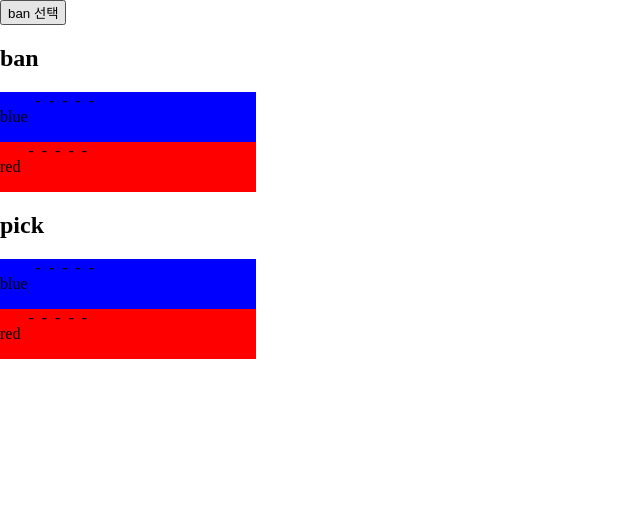
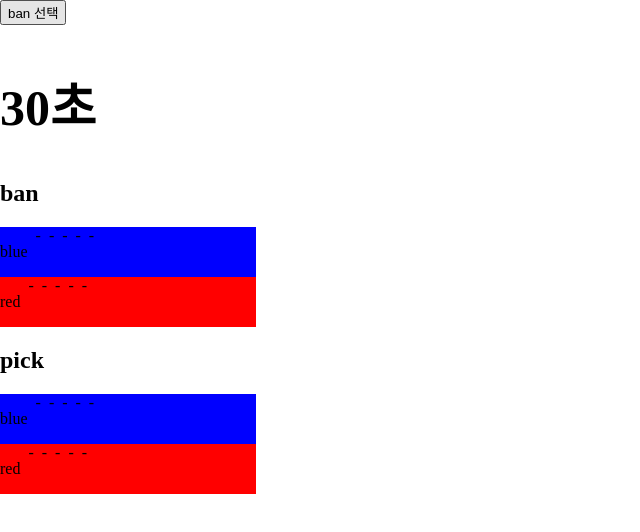
Before and after one commit to kdt-ful-class-three-group/KDT-FUL-3_subject-5-exam, a website: page index.html in a window 1280 px wide. Shown: the whole page, without its empty margins (0-640 px from the left). Drawn offline with Linux system fonts and the light colour scheme; files that its build step writes are made by us from their sources; no server answers; files whose address does not match are found by name.

Commit message:
2팀 타이머 합치기 시작

```diff
--- a/client/src/components/banPickService.js
+++ b/client/src/components/banPickService.js
@@ -140,3 +140,8 @@ restartBtn.addEventListener('click', () => {
   //리스트 초기화
   location.reload();
 })
+
+
+//30초 감소하는 걸 화면에 보여줘야함
+//30초 지나면 버튼이 클릭되어야 함
+//pick안하면 완전 처음부터 => 리셋버튼 눌림 + 'pick안해서 돌아감'
--- a/client/src/components/startTimer.js
+++ b/client/src/components/startTimer.js
@@ -5,11 +5,13 @@ import { CHAMPOBJ } from "../obj/CHAMPOBJ_yunjonghwan.js"
  */
 function startTimer() {
   const time = CHAMPOBJ.time;
+  //intervalName을 멈춤, 30초로 초기화
   if(time.intervalName !== '') {
     clearInterval(time.intervalName);
     time.second = 30;
   }
 
+  //타이머 시작
   time.intervalName = setInterval(() => {
     time.second--;
     if(time.second === 0) {
--- a/index.html
+++ b/index.html
@@ -15,6 +15,9 @@
     <button type="button" id="banBtn">ban 선택</button>
     <button type="button" id="pickBtn" class="display-none">pick 선택</button>
     <button type="button" id="restart" class="display-none">다시하기</button>
+    <section id="timer">
+      <h1 style="font-size: 50px;">30초</h1>
+    </section>
     <section id="ban">
       <h1>ban</h1>
       <div id="blue">
```
